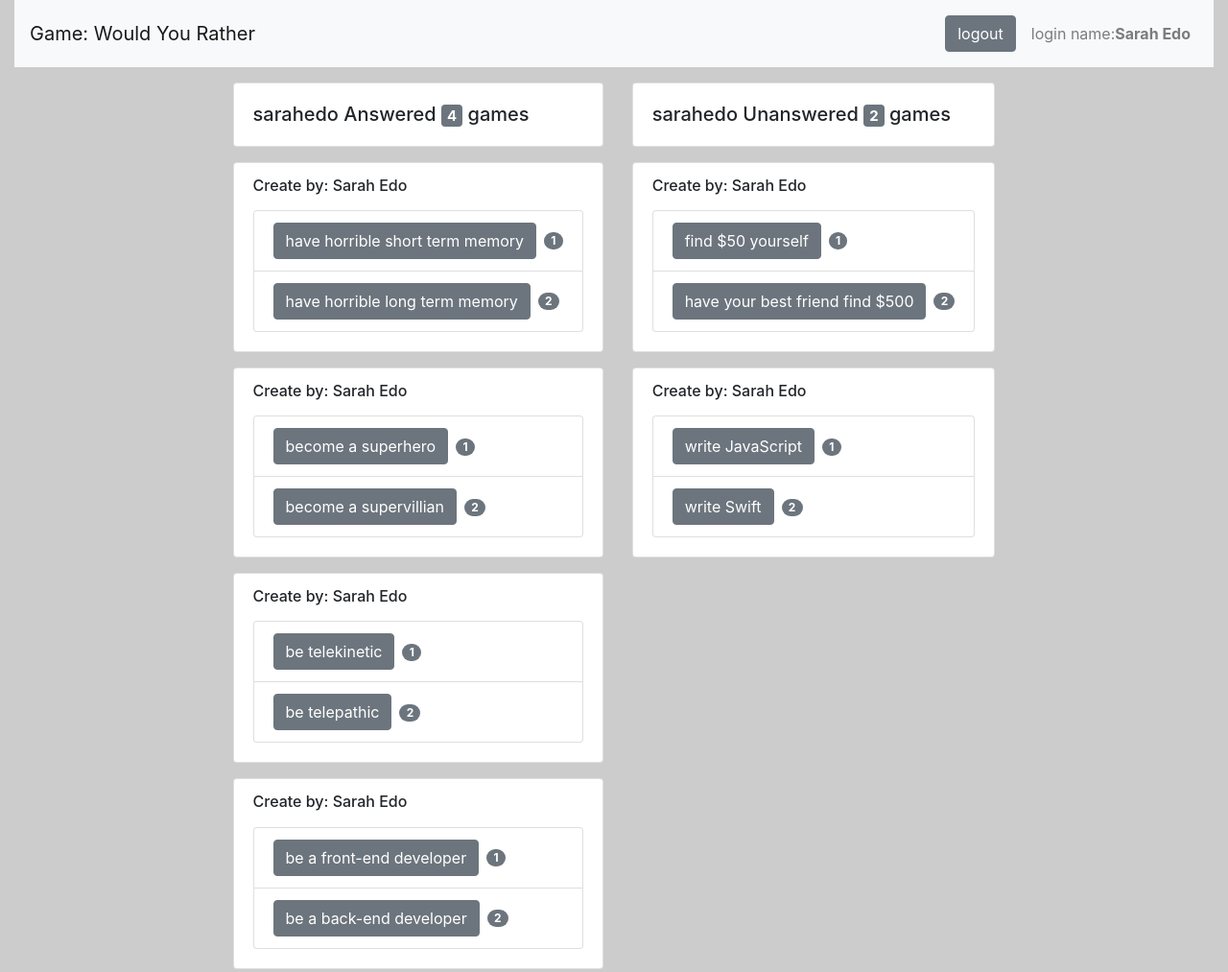
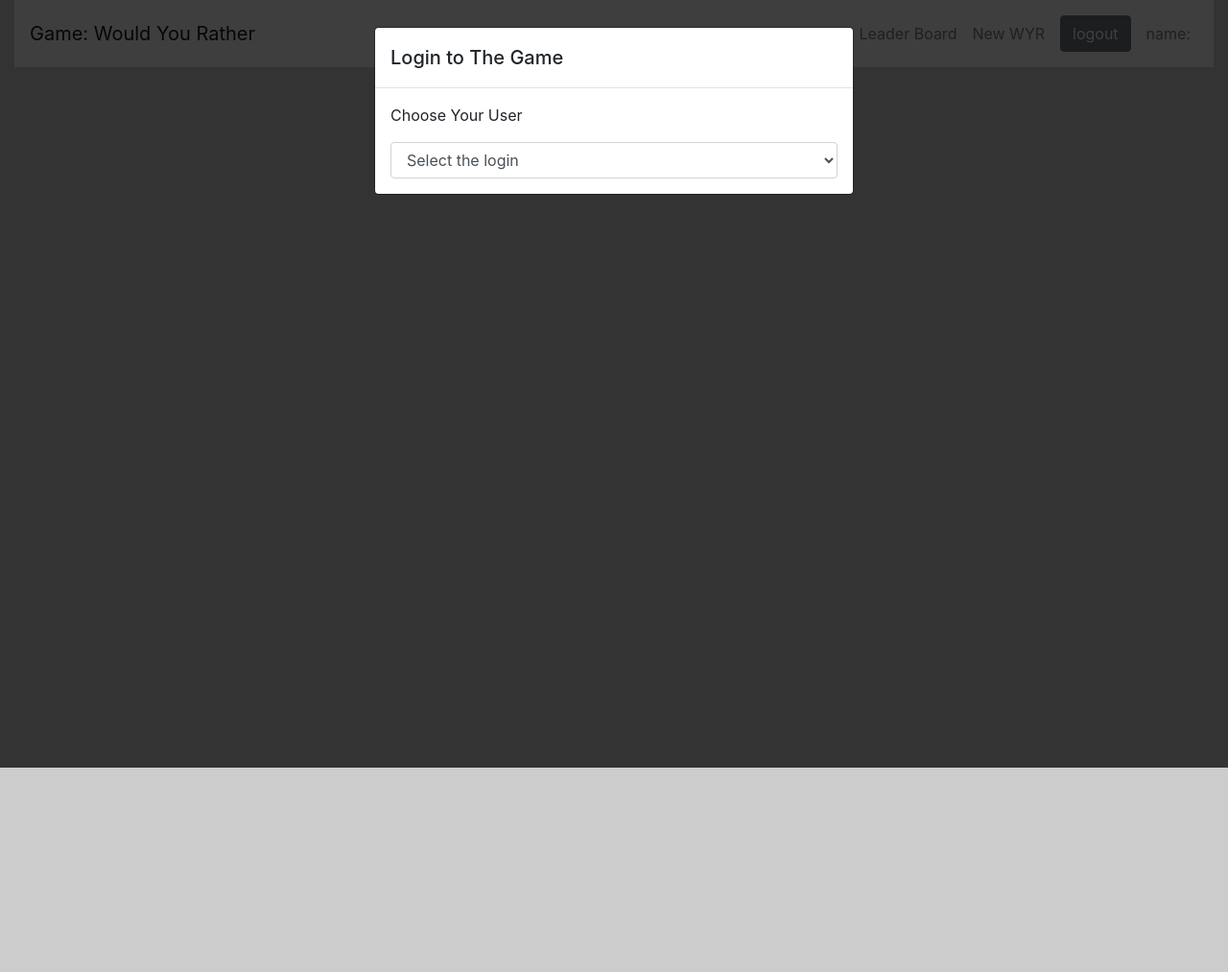
Before and after one commit to xavierartot/would-you-rather, a React app: page / in a window 1280 px wide. Shown: the top 1013 px of the page at 96% size. After the commit the page ends 800 px from the top, so only its background shows below. Built offline with nearby package versions, Linux system fonts and the light colour scheme.

Commit message:
feature: setup template

```diff
--- a/src/actions/shared.js
+++ b/src/actions/shared.js
@@ -16,7 +16,7 @@ export function handleInitialData() { // middleware thunk
         // promise which will pass to us an object with users and questions properties
         // let's add users, questions to the redux store
         dispatch(receiveUsers(users))
-        dispatch(setAuthedUser('sarahedo')) // null by default
+        dispatch(setAuthedUser(null)) // null by default
         dispatch(receiveQuestions(questions))
         // dispatch(hideLoading()) // hide the loading bar
       })
--- /dev/null
+++ b/src/actions/template.js
@@ -0,0 +1,14 @@
+export const CHANGE_TEMPLATE = 'CHANGE_TEMPLATE'
+
+export function changeTemplate(color) {
+  return {
+    type: CHANGE_TEMPLATE,
+    color,
+  }
+}
+export function handleTemplate(color) {
+  return (dispatch, getState) => {
+    const { authedUser } = getState()
+    dispatch(changeTemplate(color))
+  }
+}
--- a/src/components/UsersFormSelect.js
+++ b/src/components/UsersFormSelect.js
@@ -2,13 +2,27 @@ import React, { Component } from 'react'
 import { connect } from 'react-redux'
 import { Input } from 'reactstrap'
 import { setAuthedUser } from '../actions/authedUser'
+import { handleTemplate } from '../actions/template'
+import random from 'lodash/random'
 
 class UsersFormSelect extends Component {
   handleChange= (event) => {
+    event.preventDefault()
     const { dispatch } = this.props,
       value = event.target.value
-    event.preventDefault()
     value && dispatch(setAuthedUser(value))
+
+    const arrayColors = [
+      'primary',
+      'secondary',
+      'success',
+      'danger',
+      'warning',
+      'info',
+      'dark',
+    ]
+    const randColor = arrayColors[random(0, arrayColors.length)]
+    value && dispatch(handleTemplate(randColor))
   }
 
   render() {
--- a/src/containers/App.js
+++ b/src/containers/App.js
@@ -6,6 +6,8 @@ import { handleInitialData } from '../actions/shared'
 // import Poll from '../containers/Poll'
 import Home from '../containers/Home'
 import Header from '../containers/Header'
+import LeaderBoard from '../containers/LeaderBoard'
+import Add from '../containers/Add'
 
 class App extends Component {
   componentDidMount() {
@@ -13,14 +15,14 @@ class App extends Component {
     dispatch(handleInitialData())
   }
   render() {
-    // console.log(this.props.questionsUnAnswered)
-    // console.log(this.props.questionsAnswered)
     return (
       <Router>
         <Fragment>
           <Header />
           <Home />
           <Route component={Home} exact path="/" />
+          <Route component={LeaderBoard} exact path="/leaderboard" />
+          <Route component={Add} exact path="/add" />
         </Fragment>
       </Router>
     )
--- a/src/containers/DisplayQuestions.js
+++ b/src/containers/DisplayQuestions.js
@@ -8,32 +8,32 @@ import {
 
 class DisplayQuestions extends Component {
   render() {
-    const { idQuestions, user } = this.props
+    const { idQuestions, user, color } = this.props
 
     if (idQuestions === null) {
       return <p>This question doesn't exist</p>
     }
-    console.log(idQuestions)
+    // console.log(idQuestions)
     return (
       <div>
         <CardSubtitle className="mb-3">Create by: {user.name}</CardSubtitle>
         <div className="card-text">
           <ListGroup>
-            <ListGroupItem className="justify-content-between">
+            <ListGroupItem className="justify-content-between pl-2">
+              <Badge className="mr-2" pill>1</Badge>
               <Link to={`/Poll/${idQuestions.id}`}>
-                <Button className="mr-2">
+                <button className={`btn btn-${color}`}>
                   {idQuestions.optionOne.text}
-                </Button>
+                </button>
               </Link>
-              <Badge pill>1</Badge>
             </ListGroupItem>
-            <ListGroupItem className="justify-content-between">
+            <ListGroupItem className="justify-content-between pl-2">
+              <Badge className="mr-2" pill>2</Badge>
               <Link to={`/Poll/${idQuestions.id}`}>
-                <Button className="mr-2">
+                <button className={`btn btn-${color}`}>
                   {idQuestions.optionTwo.text}
-                </Button>
+                </button>
               </Link>
-              <Badge pill>2</Badge>
             </ListGroupItem>
           </ListGroup>
         </div>
@@ -41,10 +41,13 @@ class DisplayQuestions extends Component {
     )
   }
 }
-function mapStateToProps({ questions, authedUser, users }, { idQuestions }) {
+function mapStateToProps({
+  questions, authedUser, users, template,
+}, { idQuestions }) {
   return {
     idQuestions: questions[idQuestions] || null,
     user: users[authedUser],
+    color: template.color,
   }
 }
 export default withRouter(connect(mapStateToProps)(DisplayQuestions))
--- a/src/containers/Header.js
+++ b/src/containers/Header.js
@@ -20,7 +20,7 @@ class Header extends Component {
     dispatch(unAuthedUser(null))// logout
   }
   render() {
-    const { authedUser, user } = this.props
+    const { authedUser, user, color } = this.props
     console.log(user)
     return (
       <div className="Header mb-3">
@@ -29,13 +29,28 @@ class Header extends Component {
           <NavbarToggler onClick={this.toggle} />
           <Collapse isOpen navbar>
             <Nav className="ml-auto" navbar>
-              <NavItem>
-                <NavLink onClick={this.logout} to="/home">
-                  <Button>logout</Button>
+              <NavItem className="d-flex align-items-center">
+                <NavLink className={`text-${color}`} to="/">
+                  Home
                 </NavLink>
               </NavItem>
               <NavItem className="d-flex align-items-center">
-                <NavLink >login name:
+                <NavLink className={`text-${color}`} to="/leaderboard">
+                  Leader Board
+                </NavLink>
+              </NavItem>
+              <NavItem className="d-flex align-items-center">
+                <NavLink className={`text-${color}`} to="/add">
+                  New WYR
+                </NavLink>
+              </NavItem>
+              <NavItem>
+                <NavLink className={`text-${color}`} onClick={this.logout} to="/home">
+                  <Button className={`btn-${color}`}>logout</Button>
+                </NavLink>
+              </NavItem>
+              <NavItem className="d-flex align-items-center">
+                <NavLink className={`text-${color}`}> name:
                   <span className="font-weight-bold">{user.name}</span>
                 </NavLink>
               </NavItem>
@@ -46,11 +61,12 @@ class Header extends Component {
     )
   }
 }
-function mapStateToProps({ authedUser, users }) {
+function mapStateToProps({ authedUser, users, template }) {
   const user = { ...users[authedUser] }
   return {
     authedUser,
     user,
+    color: template.color,
   }
 }
 export default connect(mapStateToProps)(Header)
--- a/src/containers/Home.js
+++ b/src/containers/Home.js
@@ -10,7 +10,8 @@ import PropTypes from 'prop-types'
 
 class Home extends Component {
   static propTypes = {
-    idQuestions: PropTypes.string,
+    questionsUnAnswered: PropTypes.array.isRequired,
+    questionsAnswered: PropTypes.array.isRequired,
   }
   render() {
     const { questionsUnAnswered, questionsAnswered, authedUser } = this.props
@@ -22,7 +23,7 @@ class Home extends Component {
       <div className="Home">
         <Row className="justify-content-md-center">
           <Col className="col-md-auto mb-3" sm="6" sm="12">
-            <Card className="mb-3">
+            <Card className="mb-3 shadow rounded">
               <CardBody>
                 <CardTitle className="mb-0">
                   {authedUser } Answered  <Badge>{ questionsAnswered.length}</Badge> games
--- a/src/index.css
+++ b/src/index.css
@@ -10,3 +10,6 @@
 body {
  background-color: #ccc;
 }
+a {
+  cursor: pointer;
+}
--- a/src/index.js
+++ b/src/index.js
@@ -2,7 +2,7 @@ import React from 'react'
 import ReactDOM from 'react-dom'
 import { createStore } from 'redux'
 import { Provider } from 'react-redux'
-import 'bootstrap/dist/css/bootstrap.min.css'
+import 'bootstrap/dist/css/bootstrap.css'
 import './index.css'
 // Redux controlled components
 import App from './containers/App'
--- a/src/reducers/index.js
+++ b/src/reducers/index.js
@@ -2,10 +2,12 @@ import { combineReducers } from 'redux'
 import questions from './questions'
 import { users } from './users'
 import authedUser from './authedUser'
+import template from './template'
 
 export default combineReducers({
   users,
   questions,
   authedUser,
+  template,
   // loadingBar: loadingBarReducer, // react-redux-loading
 })
--- /dev/null
+++ b/src/reducers/template.js
@@ -0,0 +1,12 @@
+import { CHANGE_TEMPLATE } from '../actions/template'
+
+export default function template(state = {}, action) {
+  switch (action.type) {
+    case CHANGE_TEMPLATE:
+      return {
+        ...state,
+        color: action.color,
+      }
+    default: return state
+  }
+}
```
Also changed, not shown: src/containers/Add.js (added), src/containers/LeaderBoard.js (added).
